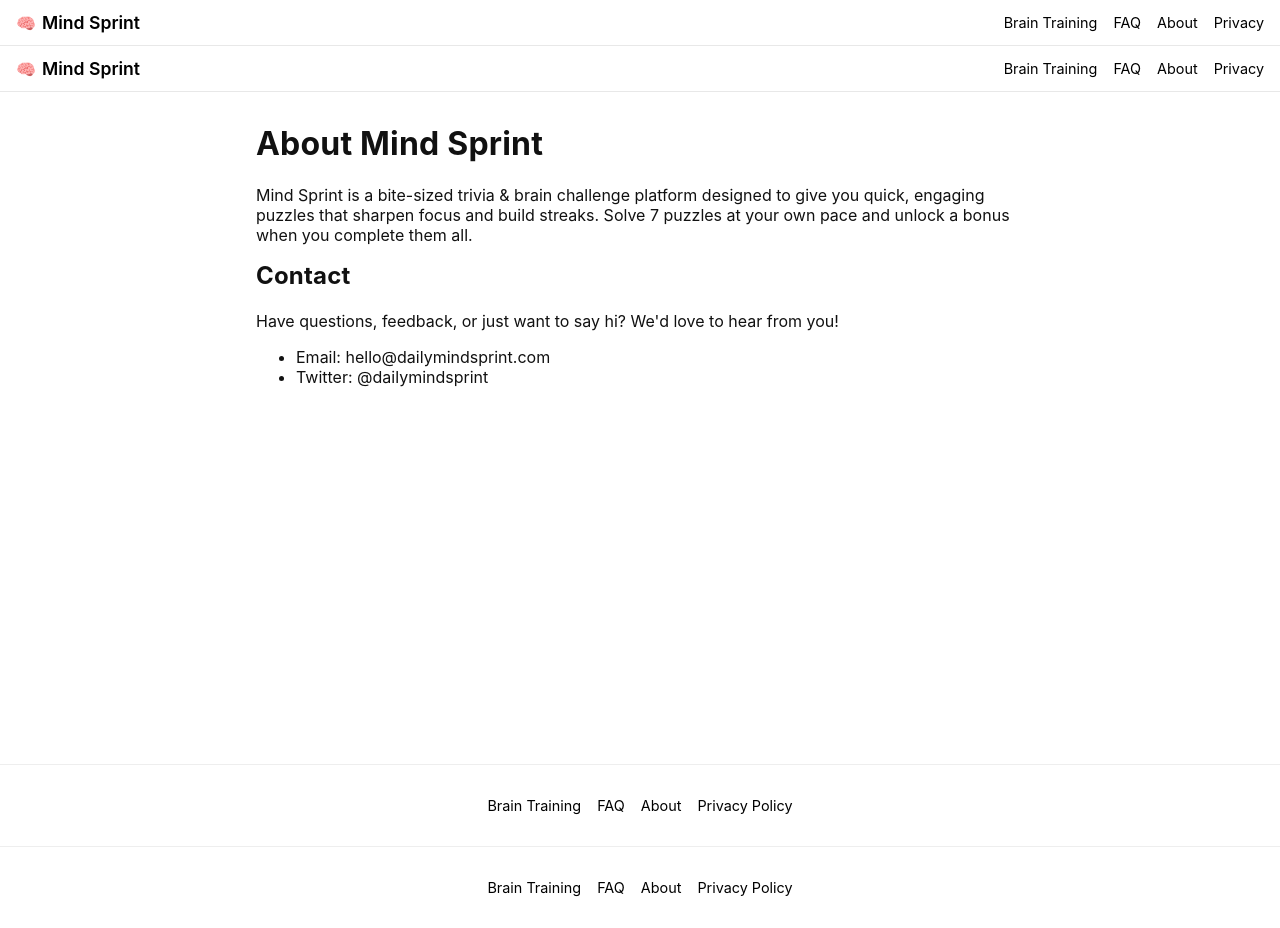
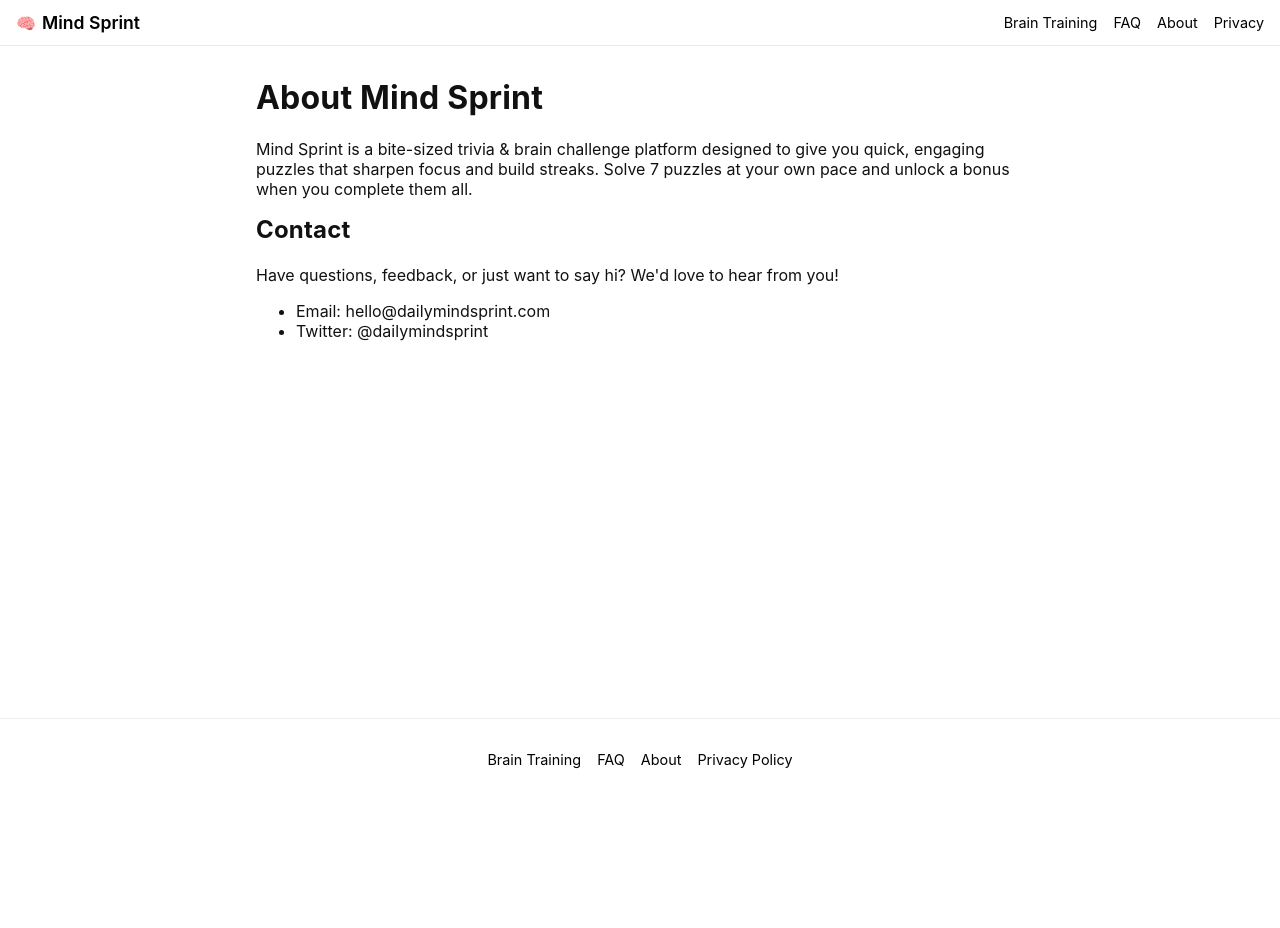
Before and after one commit to justinchase1984/mind-sprint, a Next.js app: page /about in a window 1280 px wide. After the commit the page ends 800 px from the top, so only its background shows below. Built offline with nearby package versions, Linux system fonts and the light colour scheme; no server answers.

Commit message:
Update about.tsx

```diff
--- a/pages/about.tsx
+++ b/pages/about.tsx
@@ -1,10 +1,9 @@
 // pages/about.tsx
 import Head from 'next/head'
-import Layout from '../components/Layout'
 
 export default function About() {
   return (
-    <Layout>
+    <>
       <Head>
         <title>About & Contact | Mind Sprint</title>
         <meta
@@ -12,16 +11,18 @@ export default function About() {
           content="Learn about Mind Sprint and get in touch. Bite-sized puzzles to sharpen your mind."
         />
       </Head>
+
       <main style={{ maxWidth: 800, margin: '2rem auto', padding: '0 1rem' }}>
         <h1>About Mind Sprint</h1>
         <p>
-          Mind Sprint is a bite-sized trivia & brain challenge platform designed to give you quick, engaging puzzles that
-          sharpen focus and build streaks. Solve 7 puzzles at your own pace and unlock a bonus when you complete them all.
+          Mind Sprint is a bite-sized trivia & brain challenge platform designed to give you quick,
+          engaging puzzles that sharpen focus and build streaks. Solve 7 puzzles at your own pace
+          and unlock a bonus when you complete them all.
         </p>
+
         <h2>Contact</h2>
-        <p>
-          Have questions, feedback, or just want to say hi? We'd love to hear from you!
-        </p>
+        <p>Have questions, feedback, or just want to say hi? We'd love to hear from you!</p>
+
         <ul>
           <li>
             Email:{' '}
@@ -39,6 +40,6 @@ export default function About() {
           </li>
         </ul>
       </main>
-    </Layout>
+    </>
   )
 }
```
